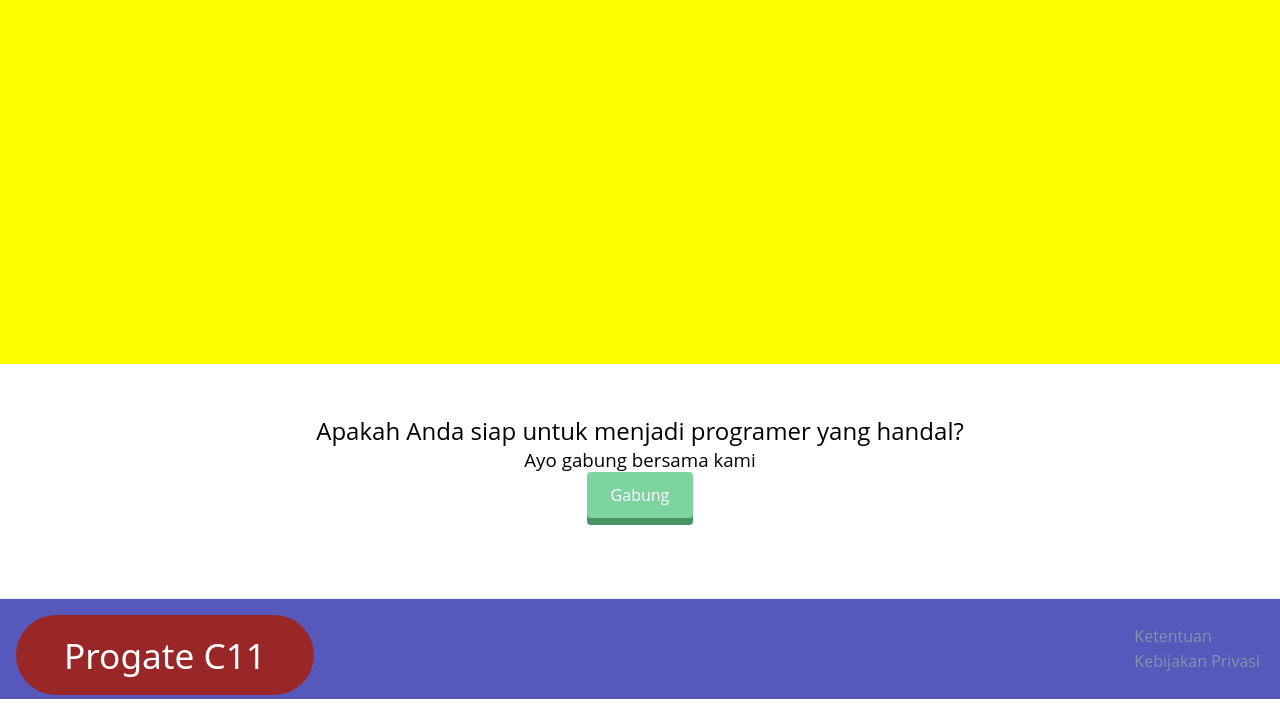
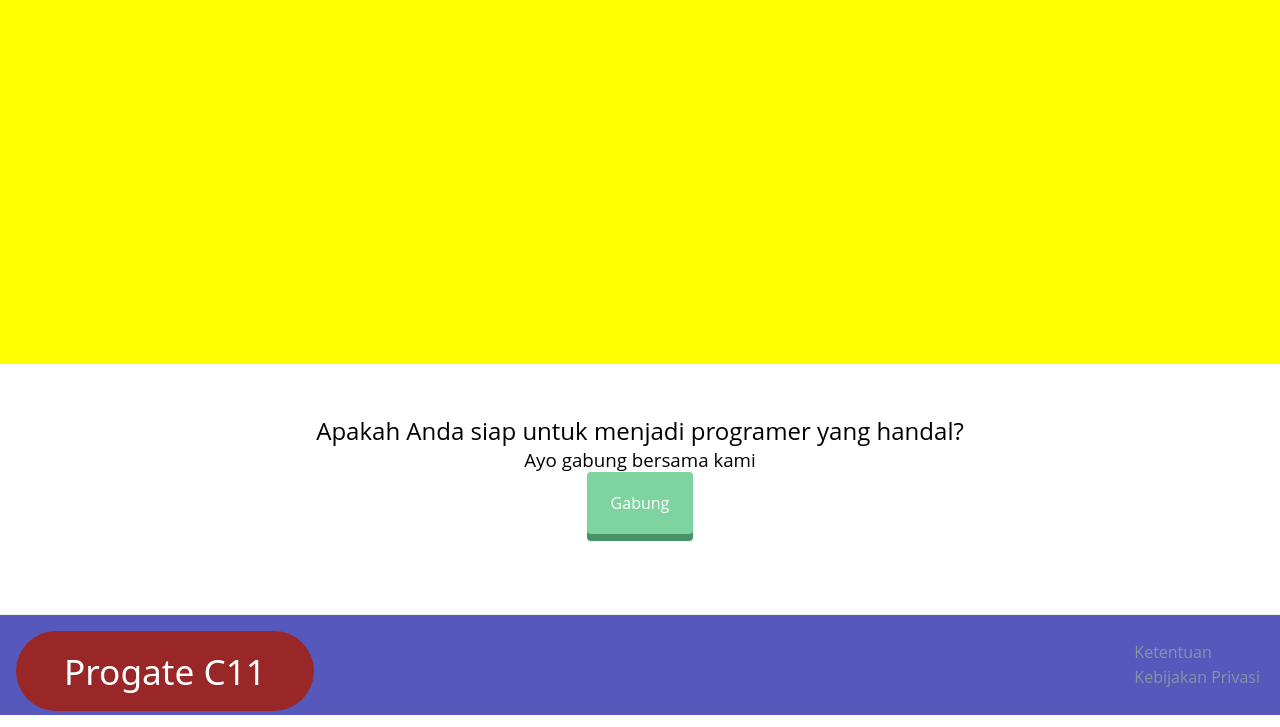
Before and after one commit to digitalentkelompok11/progate.github.io, a plain HTML site: page index.html in a window 1280 px wide. Shown: the part 536-1263 px from the top of the page. Drawn offline with Linux system fonts and the light colour scheme.

Commit message:
Update style.css

```diff
--- a/style.css
+++ b/style.css
@@ -108,7 +108,7 @@ li {
   box-shadow:0 7px #1a7940;
 }
 .btn {
-  padding: 12px 24px;
+  padding: 20px 24px;
   color: white;
   display: inline-block;
   opacity: 0.8;
```
